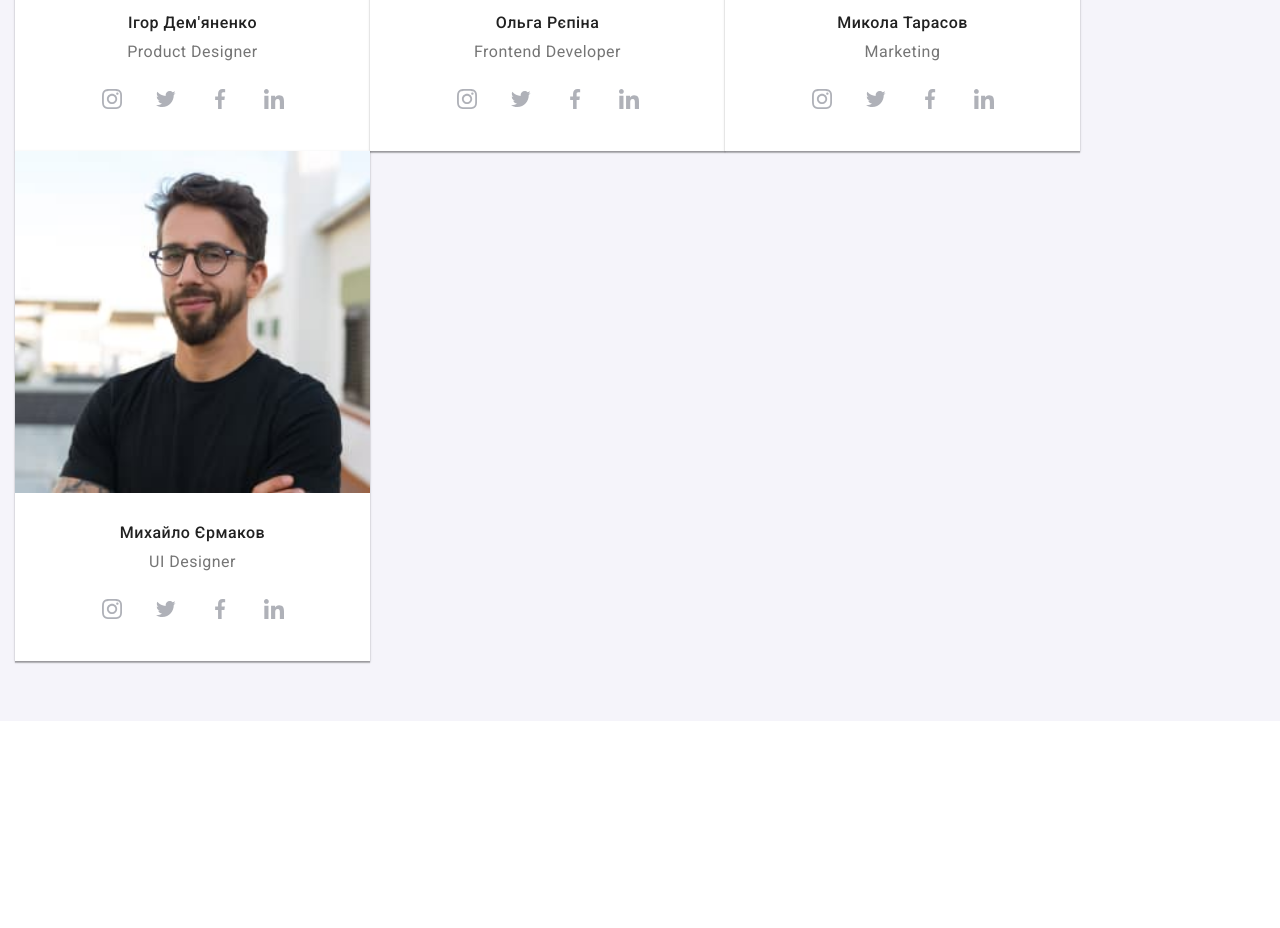
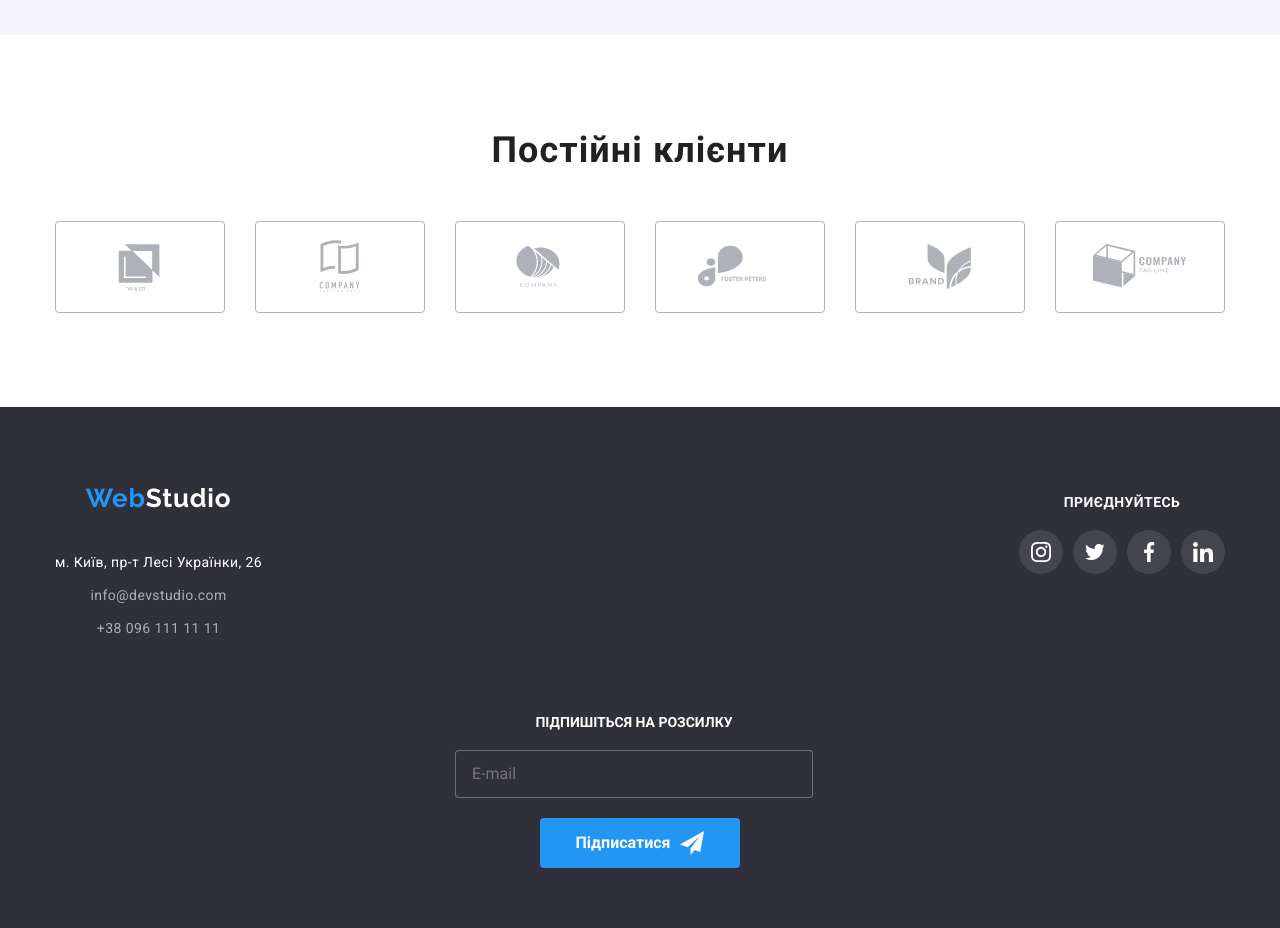
Before and after one commit to Mira453/goit-markup-hw-06, a plain HTML site: page index.html in a window 1280 px wide. Shown: the part 1800-2728 px from the top of the page. Before the commit the page ends 2521 px from the top, so only its background shows below. Drawn offline with nearby package versions, Linux system fonts and the light colour scheme.

Commit message:
Домашня робота 7

```diff
--- a/index.html
+++ b/index.html
@@ -340,7 +340,7 @@
           </ul>
         </div>
       </section>
-      <!-- <section class="clients">
+      <section class="clients">
         <div class="container">
           <h2 class="clients-title" data-aos="zoom-in-down">Постійні клієнти</h2>
           <ul class="clients-list">
@@ -389,10 +389,11 @@
           </ul>
         </div>
       </section>
-    </main> -->
+    </main>
     <!-- Підвал сторінки -->
-    <!-- <footer id="footer" class="footer">
+    <footer id="footer" class="footer">
       <div class="container footer__box">
+        <div class="footer__info-net">
           <div class="footer__information">
             <a lang="en" href="/index.html" class="logo footer__logo"
               >Web<span class="footer__accent">Studio</span></a
@@ -450,6 +451,7 @@
               </li>
             </ul>
           </div>
+        </div>
           <form class="footer__field">
             <div class="field__email">
               <p class="footer__label"> Підпишіться на розсилку </p>
@@ -461,15 +463,17 @@
                 placeholder="E-mail"
               />
             </div>
+            <div class="footer__button">
               <button type="submit" class="bn footer__submit">
                 Підписатися
                 <svg class="icon__sign" width="24px" height="24px">
                   <use href="./imges/symbol-defs.svg#icon-icon-send"></use>
                 </svg>
               </button>
+            </div>
           </form>
       </div>
-    </footer> -->
+    </footer>
     <div class="backdrop is-hidden" data-modal>
       <div class="modal">
         <button type="button" class="modal-bn" data-modal-close>
--- a/sass/components/_container.scss
+++ b/sass/components/_container.scss
@@ -4,4 +4,16 @@
     padding: 0px 15px;
     /* outline: 2px solid red; */
     margin: 0px auto;
+    @media screen and (min-width: 480px) {
+        max-width: 480px;
+    }
+
+     @media screen and (min-width: 768px) {
+        max-width: 768px;
+    }
+
+    @media screen and (min-width: 1200px) {
+        max-width: 1200px;
+    }
+    margin: 0 auto;
 }
--- a/sass/layouts/_clients.scss
+++ b/sass/layouts/_clients.scss
@@ -1,19 +1,26 @@
 .clients {
-    padding-top: 94px;
-    padding-bottom: 94px;
+    padding-top: 60px;
+    padding-bottom: 60px;
+    @media screen and (min-width: 1200px) {
+        padding-top: 94px;
+        padding-bottom: 94px;
+    }
 }
 
 .clients-title {
     @include font(null, 36px, 1.1666, null);
-    // font-size: 36px;
-    // line-height: 1.1666;
     text-align: center;
-    margin-bottom: 50px;
+    margin-bottom: 30px;
+    @media screen and (min-width: 1200px) {
+        margin-bottom: 50px;
+    }
 }
 
 .clients-list {
     display: flex;
+    flex-wrap: wrap;
     gap: 30px;
+    justify-content: center;
 }
 
 .clients-link {
--- a/sass/layouts/_features.scss
+++ b/sass/layouts/_features.scss
@@ -4,11 +4,9 @@
     padding-top: 60px;
     padding-bottom: 60px;
     margin: 0 auto;
-    @media  screen and (min-width: 480px) {
-        max-width: 480px;
-    }
-    @media screen and (min-width: 768px) {
-        max-width: 768px;
+    @media screen and (min-width: 1200px) {
+        padding-top: 94px;
+        padding-bottom: 94px
     }
 }
 
@@ -27,6 +25,9 @@
     flex-wrap: wrap;
     @media screen and (min-width: 768px) {
         gap: 30px;
+    }
+    @media screen and (min-width: 1200px) {
+        flex-wrap: nowrap;
     }
 }
 .features__item {
--- a/sass/layouts/_footer.scss
+++ b/sass/layouts/_footer.scss
@@ -6,16 +6,28 @@
 
 .footer__box {
     display: flex;
-    justify-content: flex-start;
-    align-items: baseline;
+    flex-direction: column;
+      // justify-content: flex-start;
+    // align-items: baseline;
 }
-
+.footer__info-net {
+    @media screen and (min-width: 768px) {
+        display: flex;
+        flex-direction: row;
+        justify-content: flex-start;
+        align-items: baseline;
+    }
+}
+.footer__information {
+    margin-right: 165px;
+}
 .footer-network {
-    margin-left: 70px;
+    // margin-left: 70px;
 }
 
 .footer__logo {
-    display: block;
+    display: flex;
+    justify-content: center;
     margin-bottom: 20px;
 }
 
@@ -26,6 +38,7 @@
 .footer__list {
     letter-spacing: 0.03em;
     font-style: normal;
+    margin-bottom: 60px;
 }
 
 .footer__item:not(:last-child) {
@@ -33,6 +46,8 @@
 }
 
 .footer__map {
+    display: flex;
+    justify-content: center;
     color: #FFFFFF;
     @include font(400, null, 1.7143, null);
     // font-weight: 400;
@@ -46,6 +61,8 @@
 }
 
 .footer__link {
+    display: flex;
+    justify-content: center;
     color: rgba(255, 255, 255, 0.6);
     @include font(400, null, 1.7143, null);
     text-decoration: none;
@@ -59,6 +76,8 @@
 
 
 .footer__text {
+    display: flex;
+    justify-content: center;
     color: #FFFFFF;
     @include font(700, 14px, 1.1429, 0.03em);
     // font-weight: 700;
@@ -72,7 +91,9 @@
 
 .footer__icons {
     display: flex;
+    justify-content: center;
     gap: 10px;
+    margin-bottom: 60px;
 }
 
 .footer-soc__iteam {
@@ -101,9 +122,8 @@
 
 
 .footer__field {
-    display: flex;
-    align-items: flex-end;
-    margin-left: auto;
+    // align-items: flex-end;
+    // margin-left: auto;
 }
 
 .field__email {
@@ -111,7 +131,8 @@
 }
 
 .footer__label {
-    display: block;
+    display: flex;
+    justify-content: center;
     font-family: Roboto;
     @include font(700, 14px, 1.1429, null);
     // font-weight: 700;
@@ -124,12 +145,14 @@
 
 .footer__input {
     display: block;
+    margin: 0 auto;
     padding: 15px 16px;
     width: 358px;
     border-radius: 4px;
     background-color: var(--footer-background);
     border: 1px solid rgba(255, 255, 255, 0.3);
     color: #FFFFFF;
+    margin-bottom: 20px;
     &::placeholder {
         font-family: Roboto;
         font-weight: 400;
@@ -144,13 +167,16 @@
 //     font-size: 16px;
 //     line-height: 20px;
 // }
-
+.footer__button {
+    display: flex;
+    justify-content: center;
+}
 .footer__submit {
     display: flex;
     align-items: center;
     justify-content: center;
     background-color: rgba(33, 150, 243, 1);
-    min-width: 200px;
+    width: 200px;
     height: 50px;
     font-weight: 700;
     line-height: 1.875;
--- a/sass/layouts/_header.scss
+++ b/sass/layouts/_header.scss
@@ -9,15 +9,6 @@
     display: flex;
     align-items: center;
     justify-content: space-between;
-    @media (min-width: 480px) {
-            max-width: 480px;
-        }
-    @media (min-width: 768px) {
-        max-width: 768px;
-    }
-    @media (min-width: 1200px) {
-        max-width: 1200px;
-    }
 }
 
 .header__nav {
--- a/sass/layouts/_team.scss
+++ b/sass/layouts/_team.scss
@@ -1,36 +1,39 @@
 .team {
     background-color: var(--secondary-background);
-    // padding-top: 94px;
-    // padding-bottom: 94px;
     padding-top: 60px;
     padding-bottom: 60px;
-    margin: 0 auto
+    @media screen and (min-width: 1200px) {
+        padding-top: 94px;
+        padding-bottom: 94px;
+    }
 }
 
 .team-title {
     @include font(null, 36px, 1.1667, null);
-    // font-size: 36px;
-    // line-height: 1.1667;
     text-align: center;
 
-    margin-bottom: 50px;
+    margin-bottom: 30px;
+    @media screen and (min-width: 1200px) {
+        margin-bottom: 50px;
+    }
 }
 
 .team-list {
-    // display: flex;
-    // gap: 30px;
+    @media screen and (min-width: 768px) {
+            gap: 30px;
+        }
     display: flex;
     flex-wrap: wrap;
+        justify-content: center;
 }
 
 .team-item {
     @media screen and (max-width: 767px) {
         margin-bottom: 30px;
     }
-    @media screen and (min-width: 768px) {
-        gap: 30px;
+    @media screen and (min-width: 1200px) {
+       width: calc((100% - 90px) / 4);
     }
-    // width: calc((100% - 90px) / 4);
     text-align: center;
     box-shadow: 0 2px 1px 0 rgba(0, 0, 0, 0.2),
         0 1px 1px 0 rgba(0, 0, 0, 0.14),
@@ -38,11 +41,6 @@
 }
 
 .team-item>img {
-    // max-width: 100%;
-    @media screen and (min-width: 768px) {
-            max-width: 355px;
-        }
-    width: 450px;
     height: auto;
 }
 
```
Also changed, not shown: css/main.css, css/main.min.css, 2 other files. Lines whose indentation alone changed are shown as unchanged.
